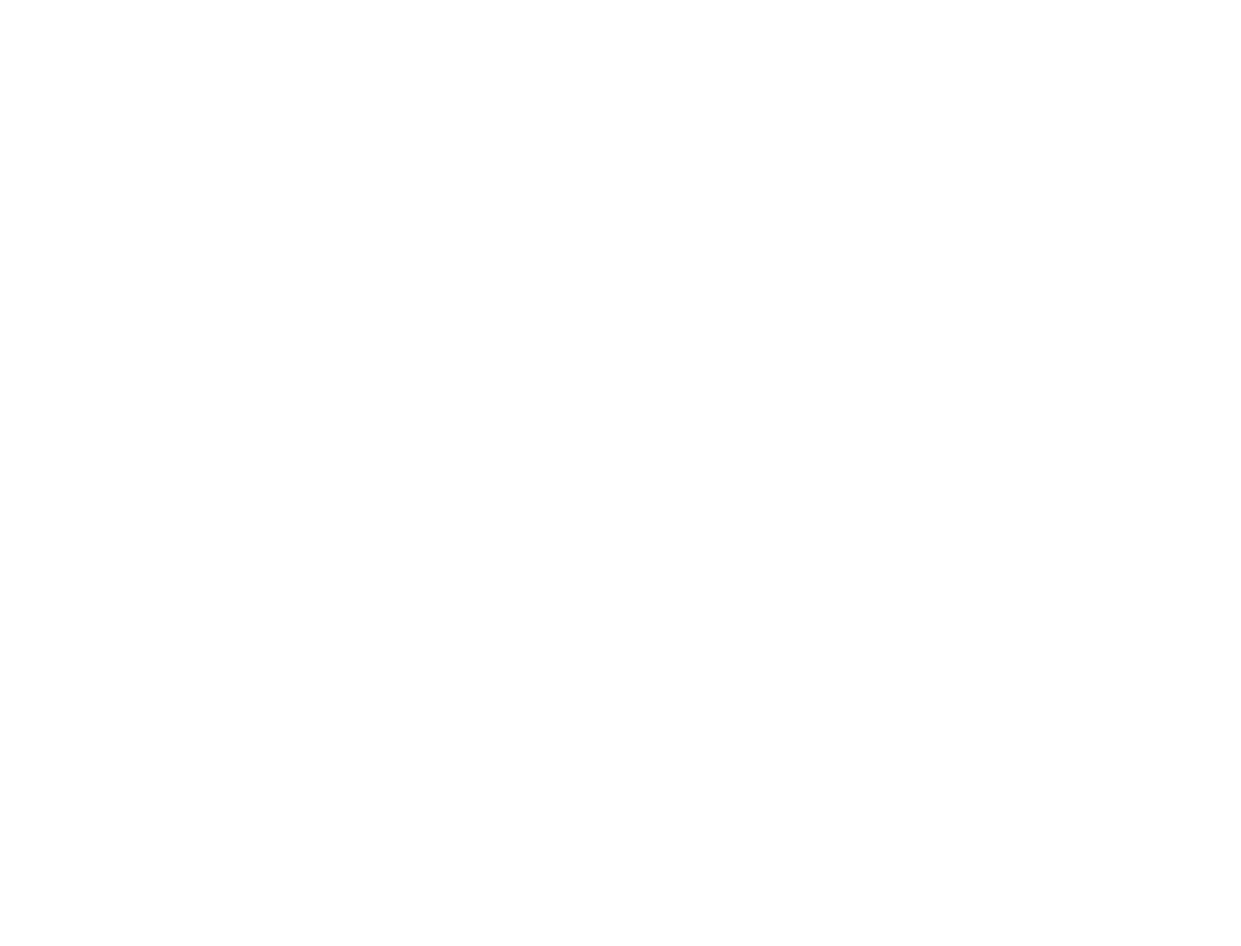
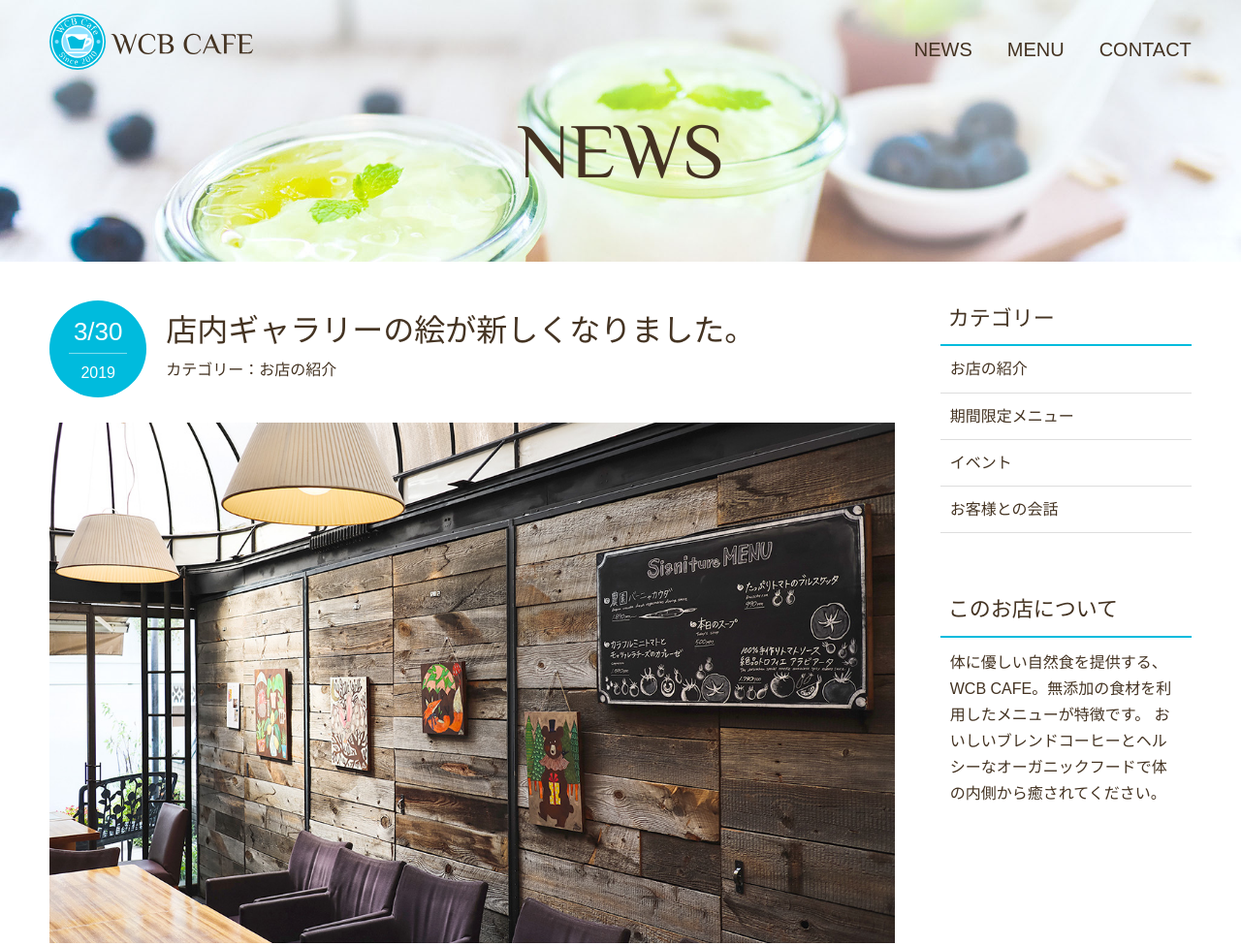
Before and after one commit to daicijin/HTML_Design, a plain HTML site: page 4/news.html in a window 1280 px wide. Shown: the top 976 px of the page at 97% size. Before the commit the page ends 800 px from the top, so only its background shows below. Drawn offline with Linux system fonts and the light colour scheme; some packages are replaced by stand-ins of ours.

Commit message:
commit 3rd

```diff
--- a/4/css/style.css
+++ b/4/css/style.css
@@ -42,9 +42,20 @@ img {
   justify-content: space-between;
 }
 .wrapper {
-  max-width: 1100px;
+  max-width: 1500px;
   margin: 0 auto;
   padding: 0 4%;
+}
+
+/* Footer */
+footer {
+  background-color: #432;
+  text-align: center;
+  padding: 26px 0;
+}
+footer p {
+  color: #fff;
+  font-size: 0.875rem;
 }
 
 /* HOME */
@@ -89,3 +100,90 @@ img {
 #home .page-title {
   text-transform: none;
 }
+
+/* News */
+#news {
+  background-image: url(../images/news-bg.jpg);
+  height: 270px;
+  margin-bottom: 40px;
+}
+#news .page-title {
+  text-align: center;
+}
+
+/* 記事部分 */
+article {
+  width: 74%;
+}
+aside {
+  width: 22%;
+}
+
+.news-contents {
+  display: flex;
+  justify-content: space-between;
+  margin-bottom: 50px;
+}
+.post-info {
+  position: relative;
+  padding-top: 4px;
+  margin-bottom: 40px;
+}
+.post-date {
+  background-color: #0bd;
+  border-radius: 50%;
+  color: #fff;
+  width: 100px;
+  height: 100px;
+  font-size: 1.625rem;
+  text-align: center;
+  position: absolute;
+  top: 0;
+  padding-top: 10px;
+}
+.post-date span {
+  font-size: 1rem;
+  border-top: 1px rgba(255, 255, 255, .5) solid;
+  padding-top: 6px;
+  display: block;
+  width: 60%;
+  margin: 0 auto;
+}
+.post-title {
+  font-family: "Yu Mincho", "YuMincho", serif;
+  font-size: 2rem;
+  font-weight: normal;
+}
+.post-title, .post-cat{
+  margin-left: 120px;
+}
+article img {
+  margin-bottom: 30px;
+}
+article p {
+  margin-bottom: 1rem;
+}
+.sub-title {
+  font-size: 1.375rem;
+  padding: 0 8px 8px;
+  border-bottom: 2px #0bd solid;
+  font-weight: normal;
+}
+aside p {
+  padding: 12px 10px;
+}
+.sub-menu{
+  margin-bottom: 60px;
+  list-style: none;
+}
+.sub-menu li {
+  border-bottom: 1px #ddd solid;
+}
+.sub-menu a {
+  color: #432;
+  padding: 10px;
+  display: block;
+}
+.sub-menu a:hover {
+  color: #0bd;
+}
--- a/4/news.html
+++ b/4/news.html
@@ -2,8 +2,81 @@
 <html lang="ja">
 <head>
   <meta charset="UTF-8">
+  <meta name="description" content="ブレンドコーヒーとヘルシーなオーガニックフードを提供する、フェ">
+  <link rel="icon" href="images/favicon.png" type="image/png">
+  <title>WBC Cafe - NEWS</title>
+
+  <!-- CSS -->
+  <link href="https://fonts.googleapis.com/css?family=Philosopher" rel="stylesheet">
+  <link rel="stylesheet" href="https://unpkg.com/ress/dist/ress.min.css">
+  <link rel="stylesheet" href="css/style.css">
 </head>
 <body>
+  <div class="big-bg" id="news">
+    <header class="page-header wrapper">
+      <h1><a href="index.html"><img src="images/logo.svg" alt="WCBカフェ ホーム" class="logo"></a></h1>
+      <nav>
+        <ul class="main-nav">
+          <li><a href="news.html">News</a></li>
+          <li><a href="menu.html">Menu</a></li>
+          <li><a href="contact.html">Contact</a></li>
+        </ul>
+      </nav>
+    </header>
+
+    <div class="wrapper">
+      <h2 class="page-title">News</h2>
+    </div>
+  </div>
+
+  <div class="news-contents wrapper">
+    <article>
+      <header class="post-info">
+        <h2 class="post-title">店内ギャラリーの絵が新しくなりました。</h2>
+        <p class="post-date">3/30 <span>2019</span></p>
+        <p class="post-cat">カテゴリー：お店の紹介</p>
+      </header>
+      <img src="images/wall.jpg" alt="店内の様子">
+
+      <p>
+        体に優しい自然食を提供する、WCB CAFE。無添加の食材を利用したメニューが特徴です。
+        おいしいブレンドコーヒーとヘルシーなオーガニックフードで体の内側から癒されてください。
+        体に優しい自然食を提供する、WCB CAFE。無添加の食材を利用したメニューが特徴です。
+        おいしいブレンドコーヒーとヘルシーなオーガニックフードで体の内側から癒されてください。
+      </p>
+      <p>
+        体に優しい自然食を提供する、WCB CAFE。無添加の食材を利用したメニューが特徴です。
+        おいしいブレンドコーヒーとヘルシーなオーガニックフードで体の内側から癒されてください。
+        体に優しい自然食を提供する、WCB CAFE。無添加の食材を利用したメニューが特徴です。
+        おいしいブレンドコーヒーとヘルシーなオーガニックフードで体の内側から癒されてください。
+        体に優しい自然食を提供する、WCB CAFE。無添加の食材を利用したメニューが特徴です。
+        おいしいブレンドコーヒーとヘルシーなオーガニックフードで体の内側から癒されてください。
+      </p>
+      <p>体に優しい自然食を提供する、WCB CAFE。</p>
+    </article>
+
+    <aside>
+      <h3 class="sub-title">カテゴリー</h3>
+      <ul class="sub-menu">
+        <li><a href="#">お店の紹介</a></li>
+        <li><a href="#">期間限定メニュー</a></li>
+        <li><a href="#">イベント</a></li>
+        <li><a href="#">お客様との会話</a></li>
+      </ul>
+
+      <h3 class="sub-title">このお店について</h3>
+      <p>
+        体に優しい自然食を提供する、WCB CAFE。無添加の食材を利用したメニューが特徴です。
+        おいしいブレンドコーヒーとヘルシーなオーガニックフードで体の内側から癒されてください。
+      </p>
+    </aside>
+  </div>
+
+  <footer>
+    <div class="wrapper">
+      <p><small>&copy; 2019 Manabox</small></p>
+    </div>
+  </footer>
 
 </body>
 </html>
```
Also changed, not shown: 4/index.html (+7 -1 lines).
